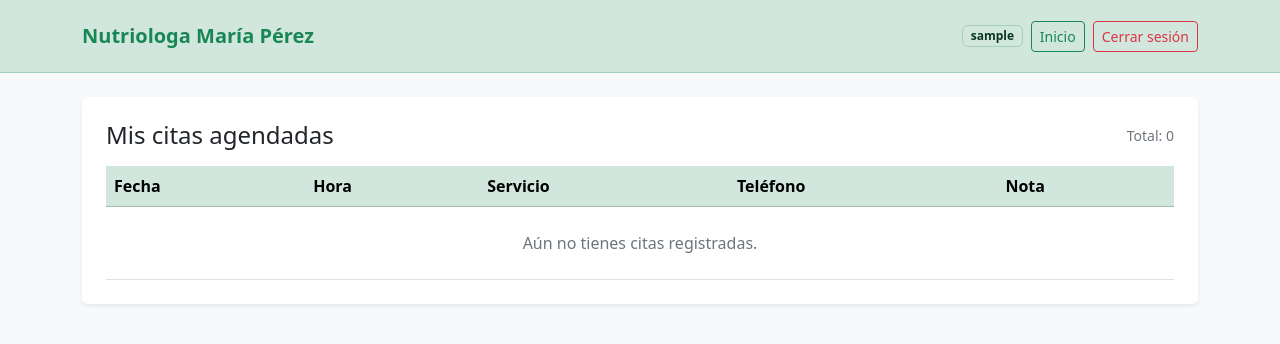
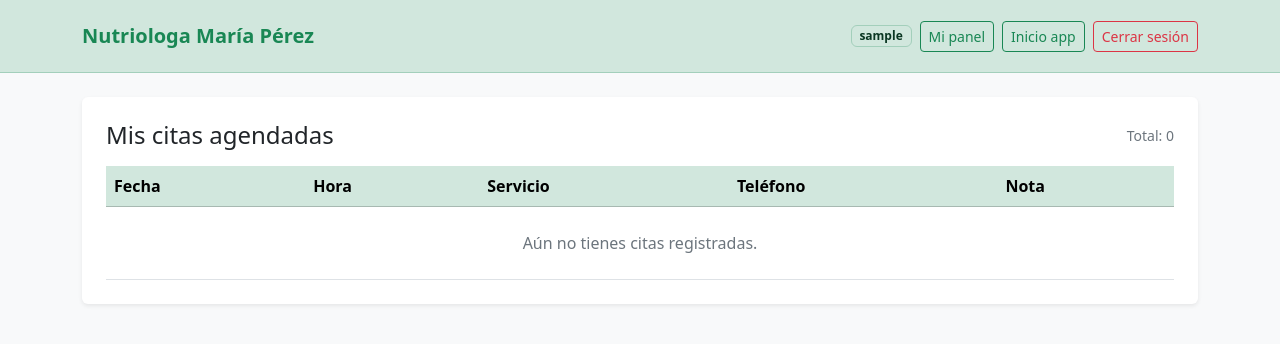
Before and after one commit to adalbertomejia/dateApp01, a Django app: page /users/dashboard/ in a window 1280 px wide. Shown: the top 344 px of the page. Run offline with Django 5.2, Linux system fonts and the light colour scheme; the visitor is signed in with stand-in values (Sample User, id 1); data comes from the database, SQL or seed files in the repository.

Commit message:
Integrate admin dashboard into unified panel layout

```diff
--- /dev/null
+++ b/users/templates/users/base_panel.html
@@ -0,0 +1,29 @@
+<!DOCTYPE html>
+<html lang="es">
+<head>
+    <meta charset="UTF-8">
+    <meta name="viewport" content="width=device-width, initial-scale=1.0">
+    <title>{% block title %}Panel{% endblock %}</title>
+    <link href="https://cdn.jsdelivr.net/npm/bootstrap@5.3.3/dist/css/bootstrap.min.css" rel="stylesheet" integrity="sha384-QWTKZyjpPEjISv5WaRU9OFeRpok6YctnYmDr5pNlyT2bRjXh0JMhjY6hW+ALEwIH" crossorigin="anonymous">
+</head>
+<body class="bg-light">
+<nav class="navbar navbar-expand-lg bg-success-subtle border-bottom border-success-subtle">
+    <div class="container py-2">
+        <a class="navbar-brand fw-bold text-success" href="{% url 'home' %}">Nutriologa María Pérez</a>
+        <div class="d-flex gap-2 align-items-center">
+            <span class="badge text-bg-success-subtle text-success-emphasis border border-success-subtle">{{ request.user.username }}</span>
+            <a href="{% url 'panel_home' %}" class="btn btn-outline-success btn-sm">Mi panel</a>
+            <a href="{% url 'home' %}" class="btn btn-outline-success btn-sm">Inicio app</a>
+            <form method="post" action="{% url 'logout' %}" class="d-inline">
+                {% csrf_token %}
+                <button type="submit" class="btn btn-outline-danger btn-sm">Cerrar sesión</button>
+            </form>
+        </div>
+    </div>
+</nav>
+
+<main class="container py-4">
+    {% block content %}{% endblock %}
+</main>
+</body>
+</html>
--- a/users/templates/users/dashboard.html
+++ b/users/templates/users/dashboard.html
@@ -1,27 +1,8 @@
-<!DOCTYPE html>
-<html lang="es">
-<head>
-    <meta charset="UTF-8">
-    <meta name="viewport" content="width=device-width, initial-scale=1.0">
-    <title>Mis citas</title>
-    <link href="https://cdn.jsdelivr.net/npm/bootstrap@5.3.3/dist/css/bootstrap.min.css" rel="stylesheet" integrity="sha384-QWTKZyjpPEjISv5WaRU9OFeRpok6YctnYmDr5pNlyT2bRjXh0JMhjY6hW+ALEwIH" crossorigin="anonymous">
-</head>
-<body class="bg-light">
-<nav class="navbar navbar-expand-lg bg-success-subtle border-bottom border-success-subtle">
-    <div class="container py-2">
-        <a class="navbar-brand fw-bold text-success" href="{% url 'home' %}">Nutriologa María Pérez</a>
-        <div class="d-flex gap-2 align-items-center">
-            <span class="badge text-bg-success-subtle text-success-emphasis border border-success-subtle">{{ request.user.username }}</span>
-            <a href="{% url 'home' %}" class="btn btn-outline-success btn-sm">Inicio</a>
-            <form method="post" action="{% url 'logout' %}" class="d-inline">
-                {% csrf_token %}
-                <button type="submit" class="btn btn-outline-danger btn-sm">Cerrar sesión</button>
-            </form>
-        </div>
-    </div>
-</nav>
+{% extends 'users/base_panel.html' %}
 
-<main class="container py-4">
+{% block title %}Mis citas{% endblock %}
+
+{% block content %}
 <div class="card shadow-sm border-0">
     <div class="card-body p-4">
         <div class="d-flex justify-content-between align-items-center flex-wrap gap-2 mb-3">
@@ -59,6 +40,4 @@
         </div>
     </div>
 </div>
-</main>
-</body>
-</html>
+{% endblock %}
--- a/users/views.py
+++ b/users/views.py
@@ -21,24 +21,7 @@ def register(request):
     return render(request, 'users/register.html', {'form': form})
 
 
-@login_required
-def panel_home(request):
-    if request.user.is_nutritionist:
-        return redirect('admin_dashboard')
-    return redirect('dashboard')
-
-
-@login_required
-def dashboard(request):
-    if request.user.is_nutritionist:
-        return redirect('admin_dashboard')
-
-    appointments = Appointment.objects.filter(user=request.user).order_by('date', 'time')
-    return render(request, 'users/dashboard.html', {'appointments': appointments})
-
-
-@user_passes_test(lambda user: user.is_nutritionist, login_url='home')
-def admin_dashboard(request):
+def _admin_dashboard_context():
     today = date.today()
     week_end = today + timedelta(days=6)
 
@@ -64,17 +47,35 @@ def admin_dashboard(request):
         upcoming_appointments.values('name', 'phone').annotate(total_visits=Count('id')).order_by('-total_visits', 'name')[:5]
     )
 
-    return render(
-        request,
-        'users/admin_dashboard.html',
-        {
-            'today_appointments': today_appointments,
-            'upcoming_appointments': upcoming_appointments[:12],
-            'appointments_by_service': appointments_by_service,
-            'recent_clients': recent_clients,
-            'total_appointments': all_appointments.count(),
-            'today_total': today_appointments.count(),
-            'upcoming_total': upcoming_appointments.count(),
-            'occupancy_rate': occupancy_rate,
-        },
-    )
+    return {
+        'today_appointments': today_appointments,
+        'upcoming_appointments': upcoming_appointments[:12],
+        'appointments_by_service': appointments_by_service,
+        'recent_clients': recent_clients,
+        'total_appointments': all_appointments.count(),
+        'today_total': today_appointments.count(),
+        'upcoming_total': upcoming_appointments.count(),
+        'occupancy_rate': occupancy_rate,
+    }
+
+
+@login_required
+def panel_home(request):
+    if request.user.is_nutritionist:
+        return render(request, 'users/admin_dashboard.html', _admin_dashboard_context())
+
+    return redirect('dashboard')
+
+
+@login_required
+def dashboard(request):
+    if request.user.is_nutritionist:
+        return redirect('panel_home')
+
+    appointments = Appointment.objects.filter(user=request.user).order_by('date', 'time')
+    return render(request, 'users/dashboard.html', {'appointments': appointments})
+
+
+@user_passes_test(lambda user: user.is_nutritionist, login_url='home')
+def admin_dashboard(request):
+    return redirect('panel_home')
```
Also changed, not shown: users/templates/users/admin_dashboard.html (+5 -26 lines). Lines whose indentation alone changed are shown as unchanged.
